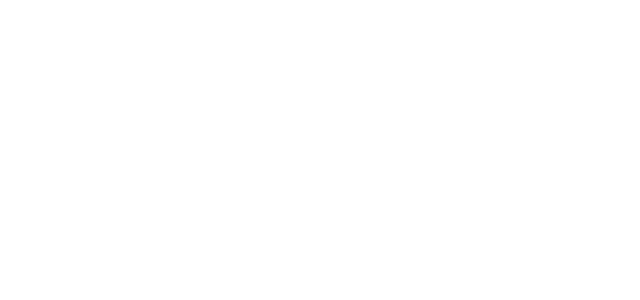
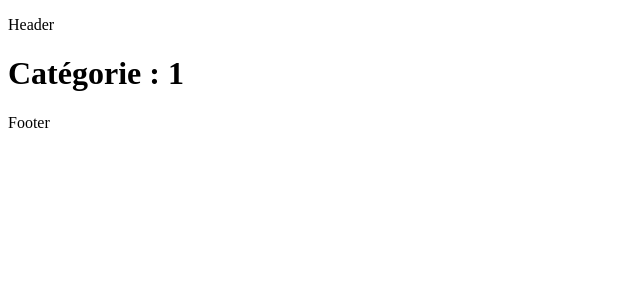
Before and after one commit to omnyazer/router-project, a React (Vite) app: page /1 in a window 1280 px wide. Before the commit this address had no page. Shown: the top 300 px of the page, without its empty margins (0-640 px from the left). Built offline with nearby package versions, Linux system fonts and the light colour scheme.

Commit message:
activite3

```diff
--- a/src/App.jsx
+++ b/src/App.jsx
@@ -1,12 +1,14 @@
 import { Routes, Route } from "react-router";
-import Home from "./pages/Home.jsx";
-import Layout from "./components/Layout.jsx";
+import Home from "./pages/Home";
+import Category from "./pages/Category";
+import Layout from "./components/Layout";
 
 function App() {
   return (
     <Routes>
       <Route element={<Layout />}>
         <Route path="/" element={<Home />} />
+        <Route path=":category" element={<Category />} />
       </Route>
     </Routes>
   );
--- /dev/null
+++ b/src/pages/Category.jsx
@@ -0,0 +1,9 @@
+import { useParams } from "react-router";
+
+const Category = () => {
+  const { category } = useParams();
+
+  return <h1>Catégorie : {category}</h1>;
+};
+
+export default Category;
```
